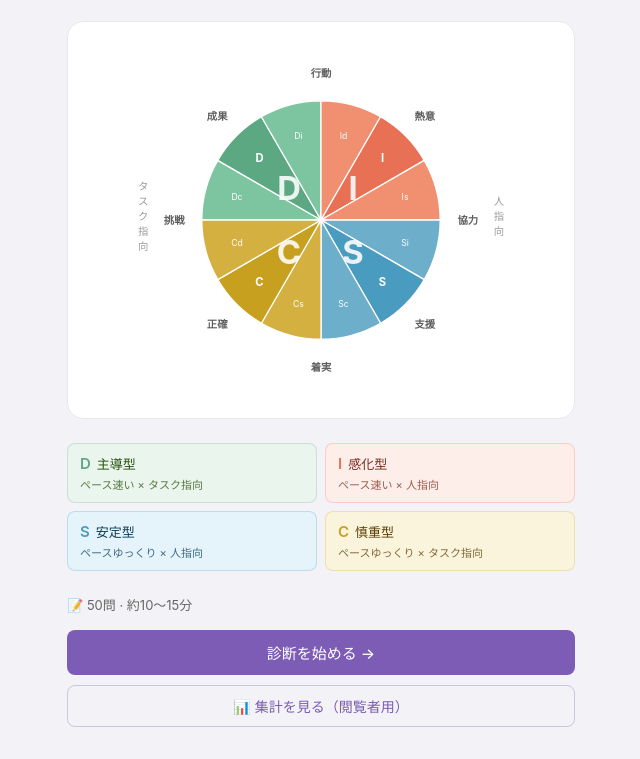
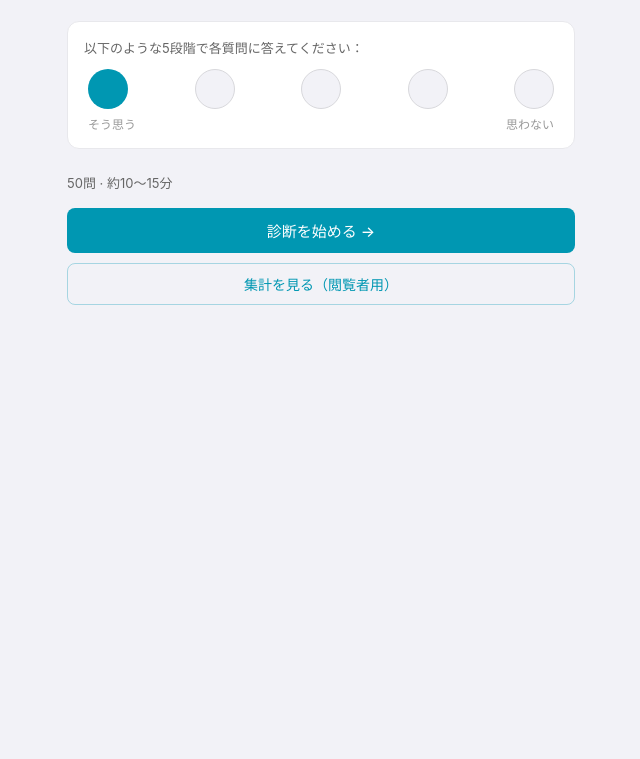
Before and after one commit to stomitake-hash/disc-shindan, a plain HTML site: page index.html in a window 1280 px wide. Shown: the part 137-896 px from the top of the page, without its empty margins (319-959 px from the left). After the commit the page ends 800 px from the top, so only its background shows below. Drawn offline with nearby package versions, Linux system fonts and the light colour scheme.

Commit message:
Update index.html

```diff
--- a/index.html
+++ b/index.html
@@ -22,11 +22,11 @@ pre{background:#1e1e2e;color:#cdd6f4;padding:1rem;border-radius:10px;font-size:1
 //  ① ここを設定してください（Supabase の情報を貼り付け）
 // ════════════════════════════════════════════════════
 const SUPABASE_URL = 'https://jyuuybplvmtdazqtoahb.supabase.co';
-const SUPABASE_KEY = 'eyJhbGciOiJIUzI1NiIsInR5cCI6IkpXVCJ9.eyJpc3MiOiJzdXBhYmFzZSIsInJlZiI6Imp5dXV5YnBsdm10ZGF6cXRvYWhiIiwicm9sZSI6ImFub24iLCJpYXQiOjE3Nzg0ODU2MDEsImV4cCI6MjA5NDA2MTYwMX0.wGPunzTa5Y900WbHvxrQE_hBTO46WqQT3CLOvdy5q_Y';
+const SUPABASE_KEY = 'ここにAPIキーを貼り付け';
 // ════════════════════════════════════════════════════
 
 const {useState,useEffect}=React,h=React.createElement;
-const ACCENT='#7C5CB5';
+const ACCENT='#0097B2';
 const isConfigured=()=>SUPABASE_URL.startsWith('http');
 
 const sbH=()=>({'Content-Type':'application/json','apikey':SUPABASE_KEY,'Authorization':`Bearer ${SUPABASE_KEY}`});
@@ -36,11 +36,56 @@ const sbDel=async(id)=>fetch(`${SUPABASE_URL}/rest/v1/disc_results?id=eq.${id}`,
 const sbDelAll=async()=>fetch(`${SUPABASE_URL}/rest/v1/disc_results?primary_type=in.(D,I,S,C)`,{method:'DELETE',headers:sbH()});
 
 const QS=[
-  {id:1,q:'新しいプロジェクトやアイデアを立ち上げることが好きですか？',t:'D'},{id:2,q:'新しい人との出会いを楽しむことがありますか？',t:'I'},{id:3,q:'大きなグループでの仕事を好みますか？',t:'I'},{id:4,q:'他者の指示に従ってタスクを遂行することが得意ですか？',t:'S'},{id:5,q:'他者の意見よりも自分の考えを重視しますか？',t:'D'},{id:6,q:'社交的な環境で活動するのが好きですか？',t:'I'},{id:7,q:'詳細な計画を立てるのが好きですか？',t:'C'},{id:8,q:'長期的な目標を持って行動しますか？',t:'D'},{id:9,q:'新しいチャレンジに興味がありますか？',t:'D'},{id:10,q:'新しいアイデアや提案を積極的に受け入れますか？',t:'I'},
-  {id:11,q:'変化に対して柔軟性がありますか？',t:'I'},{id:12,q:'組織やプロセスの改善を提案することがありますか？',t:'C'},{id:13,q:'自分の目標に向かって行動しますか？',t:'D'},{id:14,q:'他者の意見やアドバイスを尊重しますか？',t:'S'},{id:15,q:'安定した環境での仕事を好むことがありますか？',t:'S'},{id:16,q:'データや情報を集めて分析することが好きですか？',t:'C'},{id:17,q:'目標達成のためにリスクを取りますか？',t:'D'},{id:18,q:'他者の感情に敏感ですか？',t:'S'},{id:19,q:'責任を持って自分の役割を果たしますか？',t:'S'},{id:20,q:'規則や手順に厳密に従いますか？',t:'C'},
-  {id:21,q:'リーダーとして他者を指導することがありますか？',t:'D'},{id:22,q:'グループの雰囲気を明るくしますか？',t:'I'},{id:23,q:'グループの調和を保ちますか？',t:'S'},{id:24,q:'実績や成果に対する評価を重視しますか？',t:'D'},{id:25,q:'他者の意見に反対することが多いですか？',t:'D'},{id:26,q:'チームのメンバーとの関係を大切にしますか？',t:'S'},{id:27,q:'社交的な場面で自信を持って行動しますか？',t:'I'},{id:28,q:'組織やプロセスの改善を提案しますか？',t:'C'},{id:29,q:'競争心が強いと感じますか？',t:'D'},{id:30,q:'ポジティブな雰囲気を作り出すのが得意ですか？',t:'I'},
-  {id:31,q:'自分の意見を柔軟に変えますか？',t:'S'},{id:32,q:'分析力が高く、論理的に問題を解決することができますか？',t:'C'},{id:33,q:'問題解決に積極的ですか？',t:'D'},{id:34,q:'他人のニーズや感情に配慮しますか？',t:'S'},{id:35,q:'チームの一体感を促進することがありますか？',t:'S'},{id:36,q:'詳細な計画やスケジュールを立てるのが好きですか？',t:'C'},{id:37,q:'大きな決断を下すことが得意ですか？',t:'D'},{id:38,q:'新しいアイデアやチャレンジに興味がありますか？',t:'I'},{id:39,q:'穏やかな雰囲気を作り出すのが得意ですか？',t:'S'},{id:40,q:'規則や手順に従い、正しい方法で作業を行いますか？',t:'C'},
-  {id:41,q:'自分の意見をはっきり述べることがありますか？',t:'D'},{id:42,q:'イベントや会議で積極的に参加しますか？',t:'I'},{id:43,q:'他者をサポートすることが得意ですか？',t:'S'},{id:44,q:'組織の目標に貢献しますか？',t:'S'},{id:45,q:'自分の意志を通すことがありますか？',t:'D'},{id:46,q:'グループの士気を高めることがありますか？',t:'I'},{id:47,q:'詳細な計画を立てるのが得意ですか？',t:'C'},{id:48,q:'責任を持つことを好みますか？',t:'D'},{id:49,q:'目標に向かって行動するのが好きですか？',t:'D'},{id:50,q:'他者との関係を築くのが得意ですか？',t:'I'},
+  {id:1,q:'新しいプロジェクトやアイデアを率先して立ち上げますか？',t:'D'},
+  {id:2,q:'初対面の人とも気軽に会話できますか？',t:'I'},
+  {id:3,q:'上司や同僚の指示を丁寧に実行することが得意ですか？',t:'S'},
+  {id:4,q:'仕事に取り組む前に詳細な計画を立てますか？',t:'C'},
+  {id:5,q:'他者の意見よりも自分の判断を優先することがありますか？',t:'D'},
+  {id:6,q:'大勢の人がいる場での活動を楽しめますか？',t:'I'},
+  {id:7,q:'相手の話をじっくり最後まで聞けますか？',t:'S'},
+  {id:8,q:'データや事実をもとに意思決定をしますか？',t:'C'},
+  {id:9,q:'困難な状況でも果敢に挑戦する方ですか？',t:'D'},
+  {id:10,q:'自分のアイデアに人を巻き込むことが得意ですか？',t:'I'},
+  {id:11,q:'変化よりも安定した環境での仕事を好みますか？',t:'S'},
+  {id:12,q:'規則やルールをしっかりと守ることを大切にしますか？',t:'C'},
+  {id:13,q:'目標達成のためなら大きなリスクを取ることができますか？',t:'D'},
+  {id:14,q:'新しい環境や変化に対して前向きに適応できますか？',t:'I'},
+  {id:15,q:'周囲の人の気持ちの変化に気づきやすいですか？',t:'S'},
+  {id:16,q:'論理的に問題を分析して解決することが得意ですか？',t:'C'},
+  {id:17,q:'チームや組織をリードする役割を好みますか？',t:'D'},
+  {id:18,q:'その場の雰囲気を明るく盛り上げることが得意ですか？',t:'I'},
+  {id:19,q:'任された役割を最後まで責任を持って果たしますか？',t:'S'},
+  {id:20,q:'作業の品質や正確さを最優先に考えますか？',t:'C'},
+  {id:21,q:'成果や実績を明確に評価されることを重視しますか？',t:'D'},
+  {id:22,q:'人前で話したりプレゼンをすることが得意ですか？',t:'I'},
+  {id:23,q:'チームの対立や摩擦を和らげるよう努めますか？',t:'S'},
+  {id:24,q:'業務に非効率な点があると改善を提案したくなりますか？',t:'C'},
+  {id:25,q:'相手に同意できないとき、はっきり反論しますか？',t:'D'},
+  {id:26,q:'楽観的で物事をポジティブに捉える方ですか？',t:'I'},
+  {id:27,q:'長期間同じチームで継続的に働くことを好みますか？',t:'S'},
+  {id:28,q:'細かいミスを見逃さないよう注意深く確認しますか？',t:'C'},
+  {id:29,q:'競争の場では勝つことに強くこだわりますか？',t:'D'},
+  {id:30,q:'会議やイベントに自ら積極的に関わりますか？',t:'I'},
+  {id:31,q:'急な変更よりも計画通りに進めることを好みますか？',t:'S'},
+  {id:32,q:'新しい取り組みを始める前に十分な情報を集めますか？',t:'C'},
+  {id:33,q:'難しい問題に対して自ら解決策を探しに行きますか？',t:'D'},
+  {id:34,q:'チームのモチベーションを上げるために自分から動きますか？',t:'I'},
+  {id:35,q:'困っている人を見かけると自然と助けたくなりますか？',t:'S'},
+  {id:36,q:'感覚ではなく根拠や証拠をもとに判断しますか？',t:'C'},
+  {id:37,q:'重要な場面で素早く決断を下せますか？',t:'D'},
+  {id:38,q:'人との関係づくりが仕事の活力になっていますか？',t:'I'},
+  {id:39,q:'チームの協力関係を保つために気を配りますか？',t:'S'},
+  {id:40,q:'自分の考えや方針を周囲にはっきり伝えますか？',t:'D'},
+  {id:41,q:'表情や言葉で感情を豊かに表現できますか？',t:'I'},
+  {id:42,q:'周囲に穏やかで落ち着いた雰囲気を与えますか？',t:'S'},
+  {id:43,q:'周囲の反対があっても自分がやりたいことを貫きますか？',t:'D'},
+  {id:44,q:'人を元気づけたり励ましたりすることが好きですか？',t:'I'},
+  {id:45,q:'人の個人的な悩みを親身になって聞けますか？',t:'S'},
+  {id:46,q:'職場での影響力や権限を大切にしますか？',t:'D'},
+  {id:47,q:'チームの一員として貢献することにやりがいを感じますか？',t:'S'},
+  {id:48,q:'物事を自分が主導して進めることを好みますか？',t:'D'},
+  {id:49,q:'現状に満足せず常により高い目標を目指しますか？',t:'D'},
+  {id:50,q:'自分の意志の強さで困難を乗り越えられると感じますか？',t:'D'}
 ];
 const DISC={
   D:{name:'主導型',full:'Dominance',color:'#5CA882',bg:'#EAF5EE',txt:'#27500A',axis:'ペース速い × タスク指向',kw:['成果','行動','挑戦'],desc:'結果志向で意思決定が速く、チャレンジを積極的に求めます。目標達成のために力強くリードします。',strengths:['強いリーダーシップ','迅速な意思決定','目標達成への強い意欲','直接的なコミュニケーション'],growth:['他者の意見をより傾聴する','忍耐力を養う','プロセスを大切にする','感情面への配慮を高める']},
@@ -54,7 +99,7 @@ const getPt=n=>TYPES.reduce((a,b)=>n[a]>n[b]?a:b);
 const lsGet=(k,d)=>{try{const v=localStorage.getItem(k);return v?JSON.parse(v):d;}catch(e){return d;}};
 const lsSet=(k,v)=>{try{localStorage.setItem(k,JSON.stringify(v));}catch(e){}};
 const clip=async t=>{try{await navigator.clipboard.writeText(t);}catch(e){const el=document.createElement('textarea');el.value=t;document.body.appendChild(el);el.select();document.execCommand('copy');document.body.removeChild(el);}};
-const calcDot=(norm,cx,cy,r)=>{const{D,I,S,C}=norm,dx=I+S-D-C,dy=S+C-D-I,mV=200,sx=cx+(dx/mV)*r*0.72,sy=cy+(dy/mV)*r*0.72,dist=Math.sqrt((sx-cx)**2+(sy-cy)**2),cap=r*0.85;if(dist>cap){const f=cap/dist;return[cx+(sx-cx)*f,cy+(sy-cy)*f];}return[sx,sy];};
+const calcDot=(norm,cx,cy,r)=>{const{D,I,S,C}=norm,avg=(D+I+S+C)/4,rD=D-avg,rI=I-avg,rS=S-avg,rC=C-avg,dx=rI+rS-rD-rC,dy=rS+rC-rD-rI,mV=40,sx=cx+(dx/mV)*r*0.85,sy=cy+(dy/mV)*r*0.85,dist=Math.sqrt((sx-cx)**2+(sy-cy)**2),cap=r*0.85;if(dist>cap){const f=cap/dist;return[cx+(sx-cx)*f,cy+(sy-cy)*f];}return[sx,sy];};
 
 // ─── ホイール ───
 function VL({x,chars,cy,fs}){const lh=fs*1.45,th=(chars.length-1)*lh,sy=cy-th/2;return h('text',{textAnchor:'middle',fontSize:fs,fill:'#888',opacity:0.85,fontWeight:'500'},chars.map((c,i)=>h('tspan',{key:i,x,y:sy+i*lh},c)));}
@@ -160,7 +205,7 @@ function IndividualResult({result,index,onBack}){
     h('div',{style:{display:'flex',alignItems:'center',justifyContent:'space-between',marginBottom:'1.25rem'}},
       h('div',{style:{display:'flex',alignItems:'center',gap:10}},
         h('div',{style:{width:40,height:40,borderRadius:10,background:info.color,display:'flex',alignItems:'center',justifyContent:'center',color:'white',fontWeight:700,fontSize:18}},primaryType),
-        h('div',null,h('div',{style:{fontSize:15,fontWeight:500}},result.name||('回答者 '+index)),h('div',{style:{display:'flex',gap:6,alignItems:'center',marginTop:2}},result.department&&h('span',{style:{fontSize:11,background:'#f0eef8',color:'#7C5CB5',padding:'1px 7px',borderRadius:10}},result.department),h('span',{style:{fontSize:11,color:'#666'}},info.name+(date?' · '+date:''))))
+        h('div',null,h('div',{style:{fontSize:15,fontWeight:500}},result.name||('回答者 '+index)),h('div',{style:{display:'flex',gap:6,alignItems:'center',marginTop:2}},result.department&&h('span',{style:{fontSize:11,background:'#f0eef8',color:'#0097B2',padding:'1px 7px',borderRadius:10}},result.department),h('span',{style:{fontSize:11,color:'#666'}},info.name+(date?' · '+date:''))))
       ),
       h('button',{onClick:onBack,style:{padding:'6px 14px',background:'transparent',border:'0.5px solid #d8d8dc',borderRadius:8,fontSize:13,color:'#666',cursor:'pointer'}},'← 一覧へ')
     ),
@@ -201,7 +246,7 @@ function AggregateContent({onBack}){
       h('div',{style:{fontSize:13,color:'#666',marginBottom:12}},'現在: '+lsGet('disc_admin_pw','DISC2024')),
       h('input',{value:newPw,onChange:e=>setNewPw(e.target.value),placeholder:'新しいパスワード（英数字）',style:{width:'100%',padding:'10px 12px',borderRadius:8,border:'1.5px solid #d8d8dc',fontSize:14,outline:'none',marginBottom:12}}),
       h('div',{style:{display:'flex',gap:8}},
-        h('button',{onClick:()=>{if(newPw.trim()){lsSet('disc_admin_pw',newPw.toUpperCase().trim());alert('変更しました: '+newPw.toUpperCase().trim());setNewPw('');setShowPwEdit(false);}},style:{flex:1,padding:'10px',background:'#7C5CB5',color:'white',border:'none',borderRadius:8,fontSize:13,cursor:'pointer'}},'保存'),
+        h('button',{onClick:()=>{if(newPw.trim()){lsSet('disc_admin_pw',newPw.toUpperCase().trim());alert('変更しました: '+newPw.toUpperCase().trim());setNewPw('');setShowPwEdit(false);}},style:{flex:1,padding:'10px',background:'#0097B2',color:'white',border:'none',borderRadius:8,fontSize:13,cursor:'pointer'}},'保存'),
         h('button',{onClick:()=>setShowPwEdit(false),style:{flex:1,padding:'10px',background:'transparent',border:'0.5px solid #d8d8dc',borderRadius:8,fontSize:13,cursor:'pointer'}},'キャンセル')
       )
     )
@@ -234,7 +279,7 @@ function AggregateContent({onBack}){
             return h('div',{key:r.id||i,onClick:()=>setSelected(i),style:{display:'flex',alignItems:'center',gap:10,padding:'10px 14px',borderRadius:10,border:'0.5px solid #e8e8ec',background:'#fff',cursor:'pointer'},onMouseEnter:e=>e.currentTarget.style.background='#f5f5f7',onMouseLeave:e=>e.currentTarget.style.background='#fff'},
               h('div',{style:{width:32,height:32,borderRadius:8,background:ti.bg,display:'flex',alignItems:'center',justifyContent:'center',fontSize:15,fontWeight:700,color:ti.color,flexShrink:0,border:`1px solid ${ti.color}50`}},r.primaryType),
               h('div',{style:{flex:1}},
-                h('div',{style:{display:'flex',alignItems:'center',gap:6,marginBottom:4,flexWrap:'wrap'}},h('span',{style:{fontSize:13,fontWeight:600,color:'#1a1a1a'}},r.name||'名前なし'),r.department&&h('span',{style:{fontSize:11,background:'#f0eef8',color:'#7C5CB5',padding:'1px 7px',borderRadius:10,fontWeight:500}},r.department),h('span',{style:{fontSize:11,color:ti.color,fontWeight:500}},ti.name)),
+                h('div',{style:{display:'flex',alignItems:'center',gap:6,marginBottom:4,flexWrap:'wrap'}},h('span',{style:{fontSize:13,fontWeight:600,color:'#1a1a1a'}},r.name||'名前なし'),r.department&&h('span',{style:{fontSize:11,background:'#f0eef8',color:'#0097B2',padding:'1px 7px',borderRadius:10,fontWeight:500}},r.department),h('span',{style:{fontSize:11,color:ti.color,fontWeight:500}},ti.name)),
                 h('div',{style:{display:'flex',gap:1,height:4,borderRadius:2,overflow:'hidden'}},TYPES.map(t=>h('div',{key:t,style:{flex:r.norm[t],background:DISC[t].color,opacity:t===r.primaryType?1:0.4}})))
               ),
               h('div',{style:{display:'flex',alignItems:'center',gap:8,flexShrink:0}},
@@ -361,7 +406,7 @@ function App(){
 
   if(screen==='info')return h('div',{style:{maxWidth:480,margin:'0 auto',padding:'2rem 1rem'}},
     h('div',{style:{display:'flex',alignItems:'center',gap:10,marginBottom:'1.5rem'}},
-      h('div',{style:{width:36,height:36,borderRadius:8,background:'#7C5CB5',display:'flex',alignItems:'center',justifyContent:'center',color:'white',fontWeight:600,fontSize:16}},'D'),
+      h('div',{style:{width:36,height:36,borderRadius:8,background:'#0097B2',display:'flex',alignItems:'center',justifyContent:'center',color:'white',fontWeight:600,fontSize:16}},'D'),
       h('h2',{style:{margin:0,fontSize:20,fontWeight:500}},'回答者情報の入力')
     ),
     h('p',{style:{color:'#666',marginBottom:'1.5rem',lineHeight:1.7}},'診断を始める前に、事業部と名前を入力してください。'),
@@ -375,7 +420,7 @@ function App(){
         h('input',{value:userInfo.name,onChange:e=>setUserInfo(v=>({...v,name:e.target.value})),placeholder:'例：山田 太郎',style:{width:'100%',padding:'12px 14px',borderRadius:10,border:'1.5px solid #d8d8dc',fontSize:15,outline:'none',boxSizing:'border-box'},onKeyDown:e=>e.key==='Enter'&&(userInfo.name.trim()||userInfo.dept.trim())&&setScreen('questions')})
       )
     ),
-    h('button',{onClick:()=>setScreen('questions'),disabled:!userInfo.name.trim()&&!userInfo.dept.trim(),style:{width:'100%',padding:'13px',background:userInfo.name.trim()||userInfo.dept.trim()?'#7C5CB5':'#e8e8ec',color:userInfo.name.trim()||userInfo.dept.trim()?'white':'#999',border:'none',borderRadius:10,fontSize:15,fontWeight:500,cursor:userInfo.name.trim()||userInfo.dept.trim()?'pointer':'not-allowed',transition:'all 0.2s'}},'診断スタート →'),
+    h('button',{onClick:()=>setScreen('questions'),disabled:!userInfo.name.trim()&&!userInfo.dept.trim(),style:{width:'100%',padding:'13px',background:userInfo.name.trim()||userInfo.dept.trim()?'#0097B2':'#e8e8ec',color:userInfo.name.trim()||userInfo.dept.trim()?'white':'#999',border:'none',borderRadius:10,fontSize:15,fontWeight:500,cursor:userInfo.name.trim()||userInfo.dept.trim()?'pointer':'not-allowed',transition:'all 0.2s'}},'診断スタート →'),
 
   );
 
@@ -408,11 +453,20 @@ function App(){
 
     ),
     h('p',{style:{color:'#666',margin:'0 0 1.5rem',lineHeight:1.7}},'50問の質問に5段階で回答してください。「そう思う」から「思わない」の5段階で、直感的に答えてください。'),
-    h('div',{style:{marginBottom:'1.5rem',borderRadius:16,overflow:'hidden',border:'0.5px solid #e8e8ec',padding:'8px 0',background:'#fff'}},h(Wheel,{normScores:null,highlight:null})),
-    h('div',{style:{display:'grid',gridTemplateColumns:'1fr 1fr',gap:8,marginBottom:'1.5rem'}},TYPES.map(t=>h('div',{key:t,style:{padding:'10px 12px',borderRadius:8,background:DISC[t].bg,border:`0.5px solid ${DISC[t].color}40`}},h('div',{style:{display:'flex',alignItems:'center',gap:6,marginBottom:3}},h('span',{style:{fontSize:15,fontWeight:600,color:DISC[t].color}},t),h('span',{style:{fontSize:13,color:DISC[t].txt}},DISC[t].name)),h('div',{style:{fontSize:11,color:DISC[t].txt,opacity:0.75}},DISC[t].axis)))),
-    h('div',{style:{fontSize:13,color:'#666',marginBottom:'1rem'}},'📝 50問 · 約10〜15分'),
+
+
+    h('div',{style:{padding:'1rem',borderRadius:12,border:'0.5px solid #e8e8ec',background:'#fff',marginBottom:'1.5rem'}},
+      h('p',{style:{fontSize:13,color:'#666',marginBottom:'0.75rem'}},'以下のような5段階で各質問に答えてください：'),
+      h('div',{style:{display:'flex',justifyContent:'space-between',alignItems:'center',padding:'0 4px',marginBottom:6}},
+        [1,2,3,4,5].map(v=>h('div',{key:v,style:{width:40,height:40,borderRadius:'50%',background:v===1?'#0097B2':'#f2f2f7',border:v===1?'none':'0.5px solid #d8d8dc',flexShrink:0}}))
+      ),
+      h('div',{style:{display:'flex',justifyContent:'space-between',fontSize:12,color:'#999',padding:'0 4px'}},
+        h('span',null,'そう思う'),h('span',null,'思わない')
+      )
+    ),
+    h('div',{style:{fontSize:13,color:'#666',marginBottom:'1rem'}},'50問 · 約10〜15分'),
     h('button',{onClick:()=>setScreen('info'),style:{padding:'12px 0',background:ACCENT,color:'white',border:'none',borderRadius:8,fontSize:15,fontWeight:500,cursor:'pointer',width:'100%',marginBottom:10}},'診断を始める →'),
-    h('button',{onClick:()=>setScreen('aggregate'),style:{padding:'10px 0',background:'transparent',border:`0.5px solid ${ACCENT}50`,color:ACCENT,borderRadius:8,fontSize:14,cursor:'pointer',width:'100%'}},'📊 集計を見る（閲覧者用）')
+    h('button',{onClick:()=>setScreen('aggregate'),style:{padding:'10px 0',background:'transparent',border:`0.5px solid ${ACCENT}50`,color:ACCENT,borderRadius:8,fontSize:14,cursor:'pointer',width:'100%'}},'集計を見る（閲覧者用）')
   );
 }
 
```
